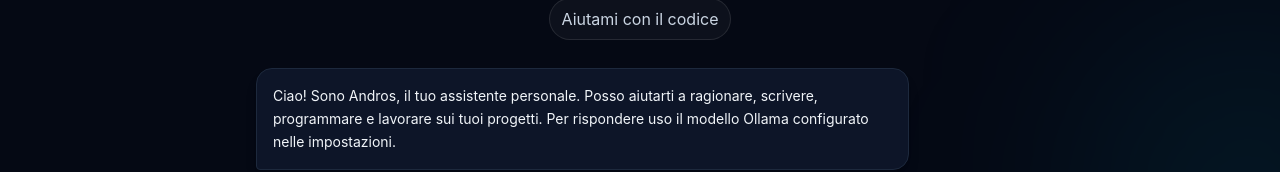
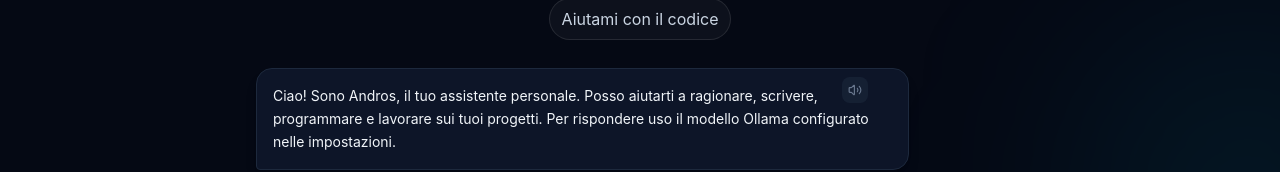
Before and after one commit to pippo2801/andros-app, a React (Vite) app: page / in a window 1280 px wide. Shown: the part 369-541 px from the top of the page. Built offline with nearby package versions, Linux system fonts and the light colour scheme; what @capacitor/core would draw is missing.

Commit message:
Keep speak-aloud control visible on touch devices

```diff
--- a/src/components/ChatMessage.tsx
+++ b/src/components/ChatMessage.tsx
@@ -33,7 +33,7 @@ export const ChatMessage: React.FC<ChatMessageProps> = ({ content, role, onSpeak
             type="button"
             onClick={onSpeak}
             aria-label="Leggi risposta ad alta voce"
-            className="absolute top-2 right-10 p-1.5 rounded-lg bg-slate-800/80 hover:bg-slate-700 text-slate-400 hover:text-white transition-colors opacity-0 group-hover:opacity-100 focus:opacity-100"
+            className="absolute top-2 right-10 p-1.5 rounded-lg bg-slate-800/80 hover:bg-slate-700 text-slate-400 hover:text-white transition-colors opacity-70 group-hover:opacity-100 focus:opacity-100"
             title="Leggi ad alta voce"
           >
             <Volume2 size={14} />
```
